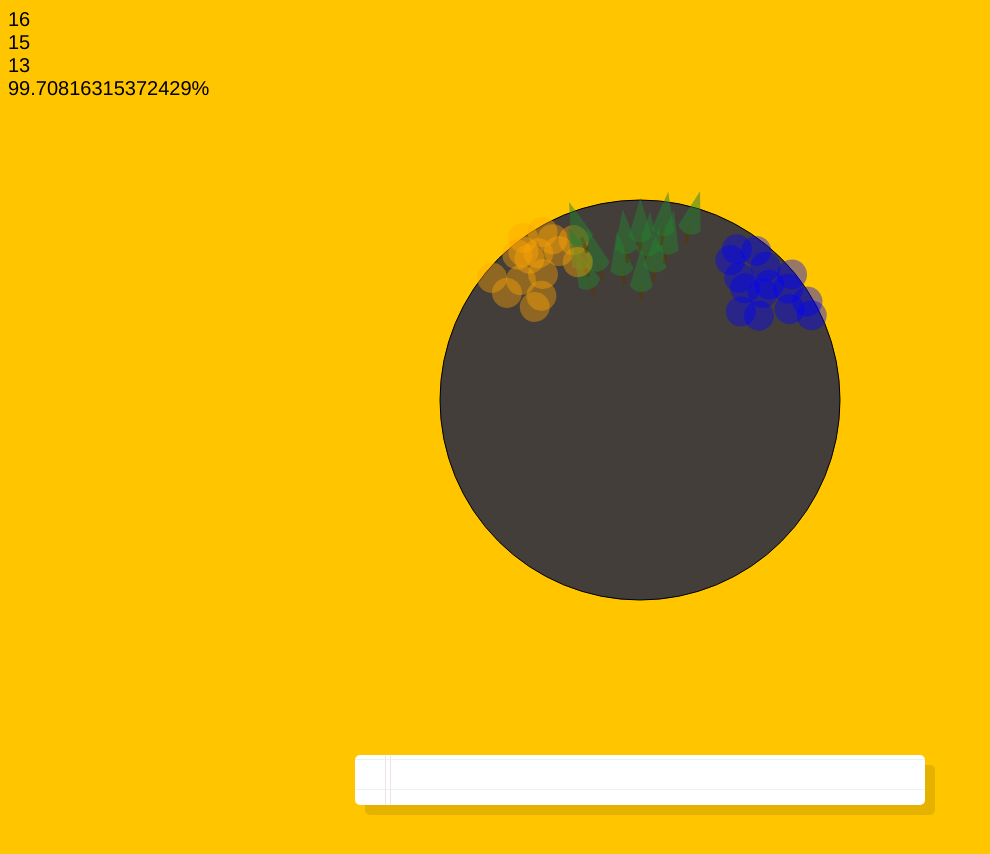
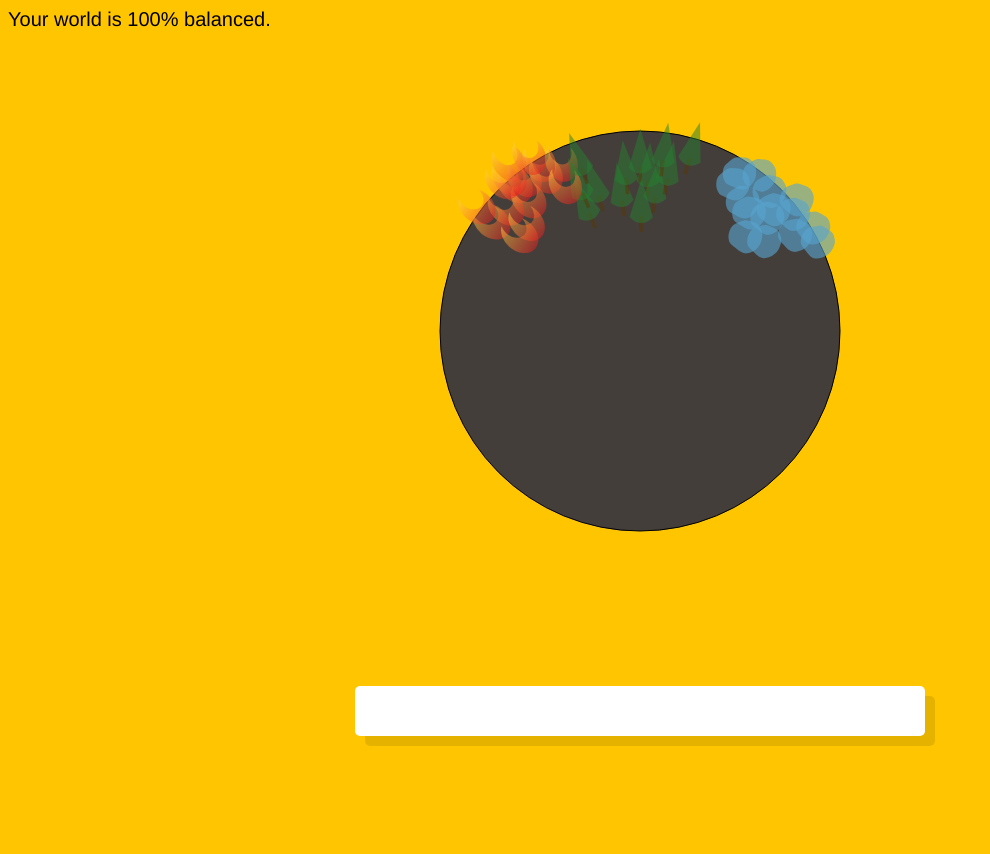
Before and after one commit to katieamazing/katieamazing.github.io, a Jekyll site: the page games/LD38/index.html, which Jekyll copies as it is, in a window 1280 px wide. Shown: the top 854 px of the page, without its empty margins (0-990 px from the left). Built offline with Jekyll 4.4.1, drawn with Linux system fonts in a browser that asks for light colours; some of the changed lines change nothing that is shown.

Commit message:
Add files via upload

```diff
--- a/games/LD38/index.html
+++ b/games/LD38/index.html
@@ -8,10 +8,6 @@
 </head>
 <body>
 
-
-  <div id="fire"></div>
-  <div id="water"></div>
-  <div id="trees"></div>
   <div id="winning"></div>
   <div class="static_circle">
     <svg height="600" width="600">
@@ -25,16 +21,61 @@
              d="m 141.55207,229.81399 a 46.49107,89.580353 0 0 1 -46.491063,-1e-5 l 23.245533,-77.57886 z"
              style="fill:#267e30;fill-opacity:0.50196078;stroke-width:0.26458332" />
         </g>
+
         <g id="waterSprite">
-          <circle r="15" fill="blue" fill-opacity="0.4"/>
+          <g transform="scale(.18, .18) translate(-100, -250)">
+            <ellipse
+               style="opacity:1;fill:#800000;fill-opacity:0;stroke:none;stroke-width:8.26499939;stroke-miterlimit:4;stroke-dasharray:none;stroke-opacity:1"
+               id="path4814"
+               cx="105.45535"
+               cy="151.1012"
+               rx="86.556549"
+               ry="89.202377" />
+            <path
+               style="opacity:1;fill:#58a5cf;fill-opacity:0;stroke:none;stroke-width:8.26499939;stroke-miterlimit:4;stroke-dasharray:none;stroke-opacity:1"
+               id="path4820"
+               d="M 398.63063,856.70261 C 183.51106,546.6705 2608.4744,744.30548 -97.048448,1313.3388 -2802.5712,1882.3721 2154.4348,2704.6369 395.68816,-99.54154 -1363.0584,-2903.72 -4723.8946,1352.4337 -596.90653,-625.54195 3530.0815,-2603.5176 725.31584,-498.18864 -45.879576,-800.60492 -817.07499,-1103.0212 -477.91618,-718.62319 376.46313,254.96265 1230.8424,1228.5485 -376.99619,-86.745026 -422.5357,-46.35636 -468.07521,-5.9676947 613.7502,1166.7347 398.63063,856.70261 Z" />
+            <path
+               style="opacity:1;fill:#58a5cf;fill-opacity:0.60804019;stroke:none;stroke-width:8.26499939;stroke-miterlimit:4;stroke-dasharray:none;stroke-opacity:1"
+               id="path4828"
+               d="m 102.08751,147.08223 c -5.126538,7.18473 -15.33218,9.27359 -24.744319,10.55229 -9.412138,1.2787 -15.809654,4.3398 -23.690692,0.0736 -7.881038,-4.26616 -13.131055,-10.22947 -16.727492,-18.99535 -3.596436,-8.76589 -0.172631,-16.47379 2.696209,-24.9399 2.86884,-8.46611 4.52043,-11.71643 12.75759,-16.121608 8.23716,-4.405175 14.009098,-9.515726 22.66659,-8.274792 8.657492,1.240934 16.672122,3.598443 22.394753,10.92543 5.722631,7.32698 10.261691,13.91926 10.486991,22.6141 0.2253,8.69484 -0.71309,16.98147 -5.83963,24.16619 z"
+               transform="matrix(2.5208625,0,0,2.6066841,-89.184227,-119.80177)" />
+          </g>
         </g>
+
         <g id="fireSprite">
-          <circle r="15" fill="orange" fill-opacity="0.4"/>
+          <linearGradient id="linearGradient4795">
+            <stop
+               style="stop-color:#ffc73d;stop-opacity:0.50196081"
+               offset="0"
+               id="stop4791" />
+            <stop
+               style="stop-color:#ea201f;stop-opacity:0.50196081"
+               offset="1"
+               id="stop4793" />
+          </linearGradient>
+          <linearGradient
+             id="linearGradient4801"
+             href="#linearGradient4795"
+             gradientUnits="userSpaceOnUse"
+             x1="87.690468"
+             y1="69.080368"
+             x2="106.58928"
+             y2="245.21727"
+             gradientTransform="matrix(1.0000002,0,0,1.0074884,-27.214364,48.042179)" />
+        <g transform="scale(.2, .2) translate(-118, -260)">
+          <path
+             style="opacity:1;fill:url(#linearGradient4801);fill-opacity:1;stroke:none;stroke-width:8.2958889;stroke-miterlimit:4;stroke-dasharray:none;stroke-opacity:1"
+             d="M 51.791165,97 A 78.997038,103.19859 0 0 0 0,193.80097 78.997038,103.19859 0 0 0 78.996742,297 78.997038,103.19859 0 0 0 157.994,193.80097 78.997038,103.19859 0 0 0 149.39091,146.97045 54.428579,71.210837 0 0 1 95.250017,210.93763 54.428579,71.210837 0 0 1 40.821289,139.72635 54.428579,71.210837 0 0 1 51.791165,97 Z" />
         </g>
+        </g>
+
+
       </defs>
     </svg>
   </div>
   <div class="words" contenteditable>
+    <p id="textticker"></p>
   </div>
   <script src="script.js"></script>
 </body>
--- a/games/LD38/script.js
+++ b/games/LD38/script.js
@@ -1,10 +1,10 @@
 //TODO
-// change Target names to soemthing else
-// build and implement list of words
-// add cute fire svg path thinger
-// sound??
-// rewrite text ticker thing to fit better
-// make some kind of balance/progress readout thing UI
+// POSTPONE change Target names to soemthing else
+// OK build and implement list of words
+// OK add cute fire svg path thinger
+// NO sound??
+// 70% rewrite text ticker thing to fit better
+// 70% make some kind of balance/progress readout thing UI
 // win/lose, instructions stuff UI
 
 
@@ -106,7 +106,7 @@
   }
 
   growLots(){
-    for (var i=0; i< Math.random()*10 + 5; i++){
+    for (var i=0; i< Math.random()*10 + 7; i++){
       this.grow();
     }
   }
@@ -128,25 +128,36 @@
     }
   }
 
+  dieLots(){
+    for (var i=0; i< Math.random()*10 + 5; i++){
+      this.die();
+    }
+  }
+
 }
 
 function unbalanceBlobs(){
-  if (Math.random() < 0.01){
+  if (performance.now() - animationStart < 30000 ){ return }
+  if (Math.random() < 0.10){
     let max_target = Math.max(water.blobs.length, fire.blobs.length, trees.blobs.length);
-    if (max_target > 300) { return; }
+    //if (max_target > 300) { return; }
     if (water.blobs.length == max_target) {
       water.grow();
+      fire.die();
+      trees.die();
     }
     if (fire.blobs.length == max_target) {
       fire.grow();
+      trees.die();
+      water.die();
     }
     if (trees.blobs.length == max_target) {
       trees.grow();
+      fire.die();
+      water.die();
     }
   }
 }
-
-
 
 // GLOBALS
 let all_blobs = [];
@@ -155,22 +166,31 @@
 let trees = new BlobType('#tree', 'tree');
 let animationStart = null;
 
-function debug(){
-  document.querySelector('#fire').innerHTML = fire.blobs.length;
-  document.querySelector('#water').innerHTML = water.blobs.length;
-  document.querySelector('#trees').innerHTML = trees.blobs.length;
+function winCheck(){
   let current_shannon = Shannonize(fire.blobs.length, water.blobs.length, trees.blobs.length);
   let max_shannon = Shannonize(1, 1, 1);
-  document.querySelector('#winning').innerHTML = 100 * (current_shannon / max_shannon) + '%';
+  let current_percent = Math.round(100 * (current_shannon / max_shannon));
+  document.querySelector('#winning').innerHTML = 'Your world is ' + current_percent + '% balanced.';
+
+  //if (current_percent > 90 and performance.now() - animationStart) > 30000 {
+    //console.warn('winning??');
+  //}
 }
 
 function speechRecog(){
+  const moreFire = ['fire', 'burn', 'burning', 'flames', 'forest fire', 'hot', 'hotter', 'disco', 'lit']
+  const lessFire = ['firefighters', 'firefighter', 'hunky', 'out', 'extinguish', 'hose']
+  const moreWater = ['rain', 'drown', 'lake', 'water', 'waves', 'deluge', 'storm', 'gush', 'waterfall', 'torrent', 'ocean']
+  const lessWater = ['desert', 'dry', 'dried', 'wind', 'parched', 'suck', 'slurp']
+  const moreTrees = ['trees', 'tree', 'grow', 'fertilizer', 'green']
+  const lessTrees = ['die', 'beetle', 'beetles', 'lumberjacks', 'plaid', 'chainsaw']
+
   window.SpeechRecognition = window.SpeechRecognition || window.webkitSpeechRecognition;
 
   const recognition = new SpeechRecognition();
   recognition.interimResults = true;
 
-  let p = document.createElement('p');
+  let p = document.querySelector('#textticker');
   const words = document.querySelector('.words');
   words.appendChild(p);
 
@@ -184,19 +204,42 @@
 
       if (e.results[0].isFinal) {
         let keywords = transcript.split(' ');
+        console.warn('ACCEPTED ' + keywords);
         for (var i = 0; i < keywords.length; i++){
           let w = keywords[i];
-          if (w == 'fire'){
-            fire.growLots();
-          } else if (w == 'water') {
-            water.growLots();
-          } else if (w == 'trees') {
-            trees.growLots();
+          for (var j = 0; j < moreFire.length; j++){
+            if (w == moreFire[j]){
+              fire.growLots();
+            }
+          }
+          for (var j = 0; j < lessFire.length; j++){
+            if (w == lessFire[j]){
+              fire.dieLots();
+            }
+          }
+          for (var j = 0; j < moreWater.length; j++){
+            if (w == moreWater[j]){
+              water.growLots();
+            }
+          }
+          for (var j = 0; j < lessWater.length; j++){
+            if (w == lessWater[j]){
+              water.dieLots();
+            }
+          }
+          for (var j = 0; j < moreTrees.length; j++){
+            if (w == moreTrees[j]){
+              trees.growLots();
+            }
+          }
+          for (var j = 0; j < lessTrees.length; j++){
+            if (w == lessTrees[j]){
+              trees.dieLots();
+            }
           }
         }
-        debug();
-        p = document.createElement('p');
-        words.appendChild(p);
+        //p = document.createElement('p');
+        words.appendChild(document.querySelector('#textticker'));
       }
   });
 
@@ -209,8 +252,8 @@
   water.update();
   fire.update();
   trees.update();
-  //unbalanceBlobs();
-  debug();
+  winCheck();
+  unbalanceBlobs();
   requestAnimationFrame(update);
 };
 
--- a/games/LD38/style.css
+++ b/games/LD38/style.css
@@ -17,17 +17,6 @@
   display: block;
   margin: auto;
   width: 600px;
-
-}
-
-.water {
-  fill-opacity: 0.4
-}
-.fire {
-  fill-opacity: 1.0
-}
-.tree {
-  fill-opacity: 0.4
 }
 
 .words {
@@ -37,19 +26,7 @@
   border-radius:5px;
   box-shadow:10px 10px 0 rgba(0,0,0,0.1);
   padding:1rem 2rem 1rem 5rem;
-  background: -webkit-gradient(linear, 0 0, 0 100%, from(#d9eaf3), color-stop(4%, #fff)) 0 4px;
   background-size: 100% 3rem;
   position: relative;
   line-height:3rem;
 }
-
-.words:before {
-  content: '';
-  position: absolute;
-  width: 4px;
-  top: 0;
-  left: 30px;
-  bottom: 0;
-  border: 1px solid;
-  border-color: transparent #efe4e4;
-}
```
